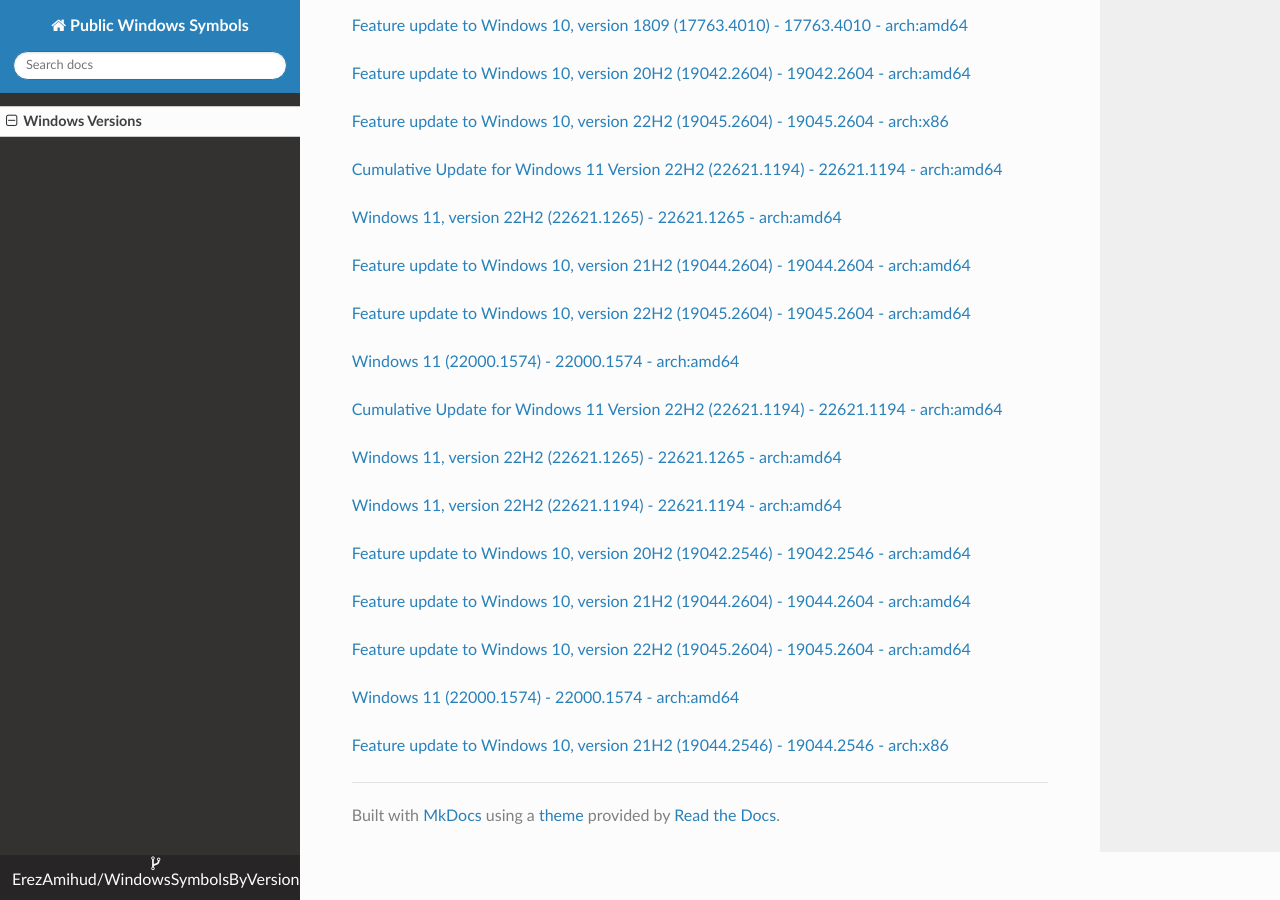
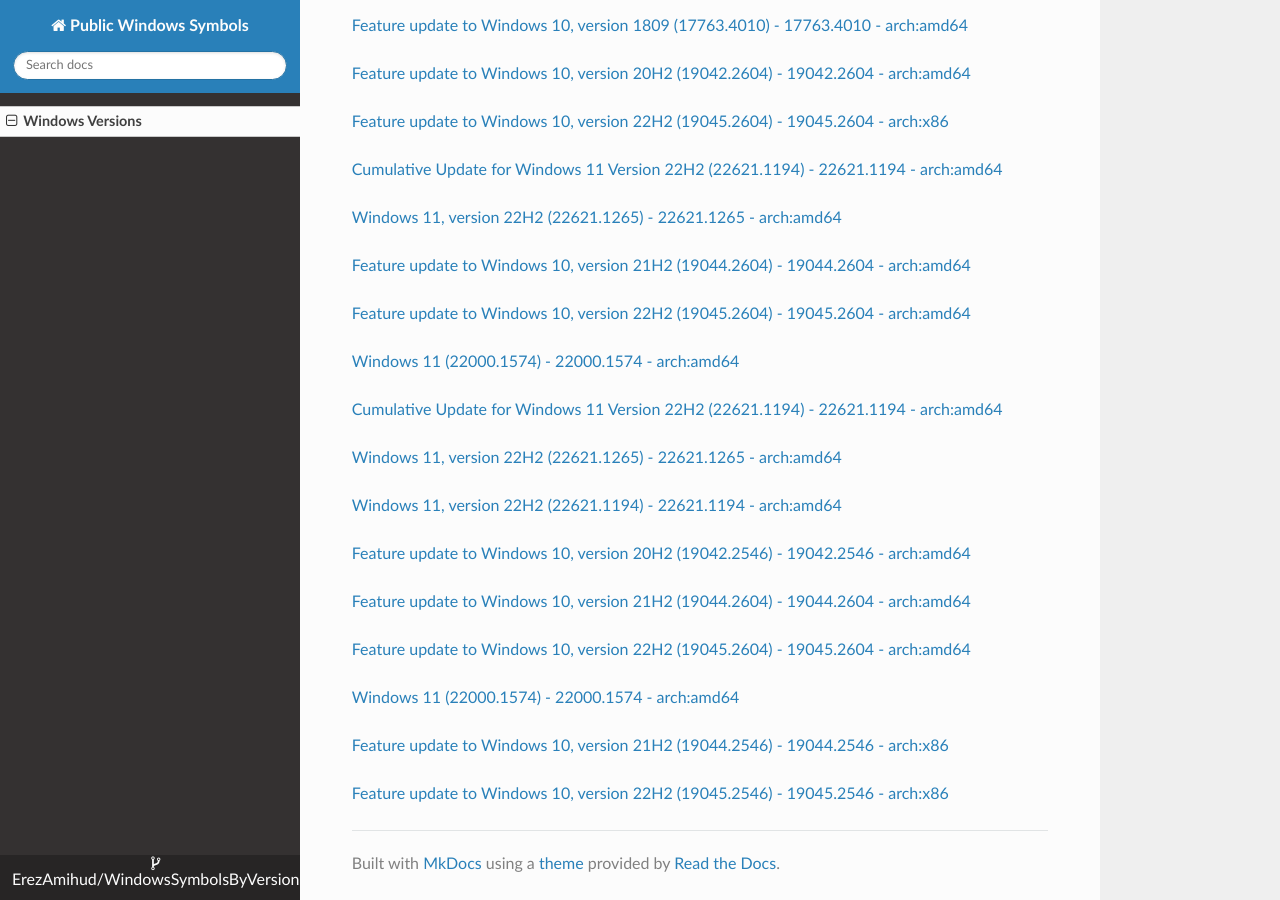
Before and after one commit to ErezAmihud/WindowsSymbolsByVersion, an MkDocs documentation site: the page built from docs/index.md, in a window 1280 px wide and 900 px high, scrolled down 40061 px. Built offline with MkDocs 1.6.1, drawn with Linux system fonts in a browser that asks for light colours; nearby versions of some CDN libraries.

Commit message:
Automated commit, add manifest for 797be41b-d1e5-4f6e-8155-1189cd239208

```diff
--- a/docs/index.md
+++ b/docs/index.md
@@ -2338,3 +2338,6 @@
 
 
 [Feature update to Windows 10, version 21H2 (19044.2546) - 19044.2546 - arch:x86](https://github.com/ErezAmihud/WindowsSymbolsByVersion/blob/main/manifests/735626fa-b40b-4b54-a241-1422c3145ea5.manifest)
+
+
+[Feature update to Windows 10, version 22H2 (19045.2546) - 19045.2546 - arch:x86](https://github.com/ErezAmihud/WindowsSymbolsByVersion/blob/main/manifests/797be41b-d1e5-4f6e-8155-1189cd239208.manifest)
```
Also changed, not shown: process_builds.json (+1 -1 lines), 1 other file.
